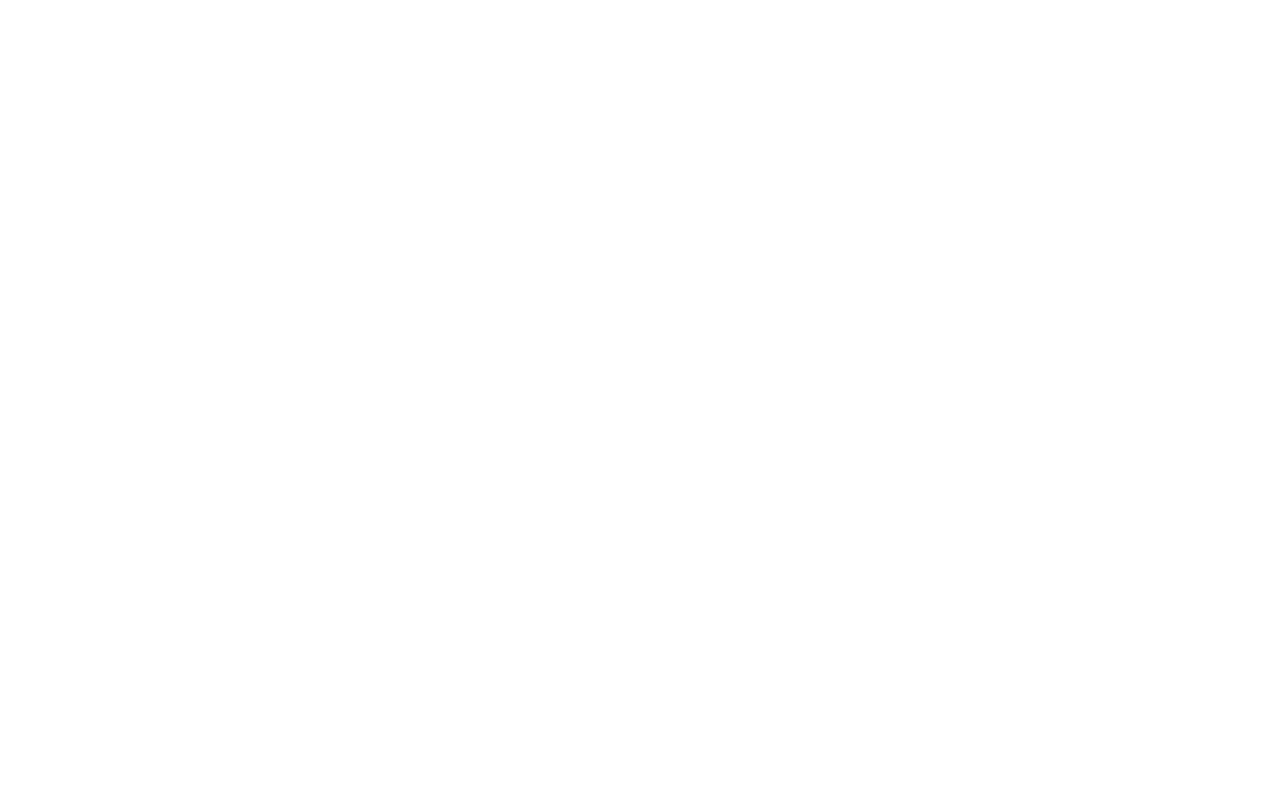
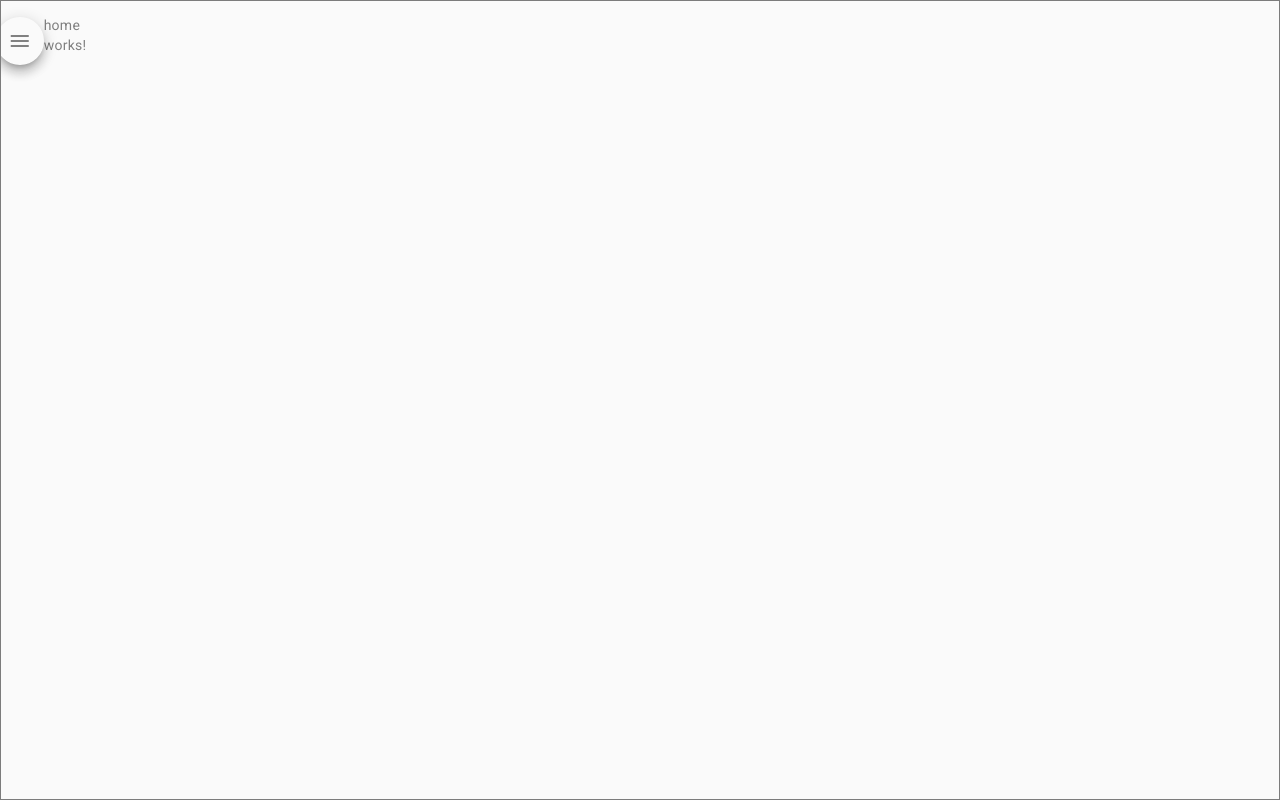
Before and after one commit to rafaelcn1dev/processos-app, an Angular app: page /home in a window 1280 px wide. Before the commit this address led to /. Built offline with nearby package versions, Linux system fonts and the light colour scheme.

Commit message:
rotar e componente home

```diff
--- a/src/app/app.module.ts
+++ b/src/app/app.module.ts
@@ -21,10 +21,14 @@
 import { MatIconModule } from '@angular/material/icon';
 import { MatListModule } from '@angular/material/list';
 import { MatCardModule } from '@angular/material/card';
+import { HomeComponent } from './components/home/home.component';
+import { NavComponent } from './components/nav/nav.component';
 
 @NgModule({
   declarations: [
-    AppComponent
+    AppComponent,
+    HomeComponent,
+    NavComponent
   ],
   imports: [
     AppRoutingModule,
--- /dev/null
+++ b/src/app/components/home/home.component.html
@@ -0,0 +1 @@
+<p>home works!</p>
--- a/src/app/components/nav/nav.component.html
+++ b/src/app/components/nav/nav.component.html
@@ -16,5 +16,6 @@
         <button class="menu mat-elevation-z8" (click)="drawer.toggle()" mat-icon-button>
             <mat-icon>menu</mat-icon>
         </button>
+        <router-outlet></router-outlet>
     </div>
 </mat-drawer-container>
--- a/src/app/components/nav/nav.component.ts
+++ b/src/app/components/nav/nav.component.ts
@@ -1,23 +1,20 @@
 import { Component, OnInit } from '@angular/core';
-import { MatButtonModule } from '@angular/material/button';
-import { MatSidenavModule } from '@angular/material/sidenav';
-import { MatListModule } from '@angular/material/list';
-
-import { MatIconModule } from '@angular/material/icon';
+import { Router } from '@angular/router';
 
 @Component({
   selector: 'app-nav',
   templateUrl: './nav.component.html',
-  styleUrls: ['./nav.component.css'],
-  standalone: true,
-  imports: [MatSidenavModule, MatButtonModule, MatListModule, MatIconModule]
+  styleUrls: ['./nav.component.css']
 })
 
 export class NavComponent implements OnInit {
 
-  constructor() { }
+  constructor(
+    private router: Router
+  ) { }
 
   ngOnInit(): void {
+    this.router.navigate(['home']);
   }
 
 }
```
Also changed, not shown: src/app/app-routing.module.ts (+6 -1 lines), src/app/components/home/home.component.ts (added, +10 -0 lines), src/app/components/home/home.component.css (added).
